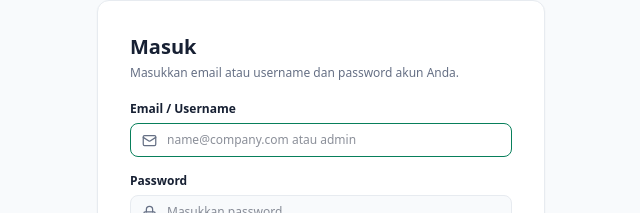
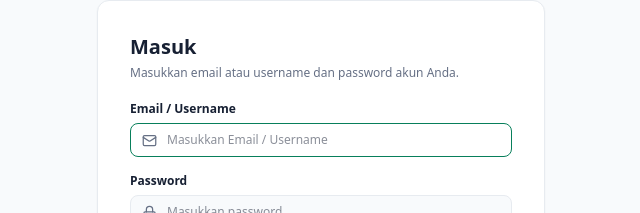
Before and after one commit to ramsaairil/my-app, a Next.js app: page /login in a window 1280 px wide. Shown: the part 253-466 px from the top of the page, without its empty margins (319-959 px from the left). Built offline with nearby package versions, Linux system fonts and the light colour scheme; no server answers.

Commit message:
feat: implement registration and login pages with client-side form validation

```diff
--- a/app/login/page.tsx
+++ b/app/login/page.tsx
@@ -96,7 +96,7 @@ export default function LoginPage() {
                   type="text"
                   value={email}
                   onChange={(e) => setEmail(e.target.value)}
-                  placeholder="name@company.com atau admin"
+                  placeholder="Masukkan Email / Username"
                   className="w-full pl-9 pr-3 py-2 text-xs bg-[#F8FAFC] border border-[#E7EBF0] rounded-lg focus:outline-none focus:border-[#087F5B] focus:bg-white text-[#172033] font-medium"
                   autoFocus
                   required
--- a/app/register/page.tsx
+++ b/app/register/page.tsx
@@ -164,7 +164,7 @@ export default function RegisterPage() {
                     type="email"
                     value={email}
                     onChange={(e) => setEmail(e.target.value)}
-                    placeholder="name@company.com"
+                    placeholder="Masukkan Email"
                     className="w-full pl-9 pr-3 py-2 text-xs bg-[#F8FAFC] border border-[#E7EBF0] rounded-lg focus:outline-none focus:border-[#087F5B] focus:bg-white text-[#172033] font-medium"
                     required
                   />
```
